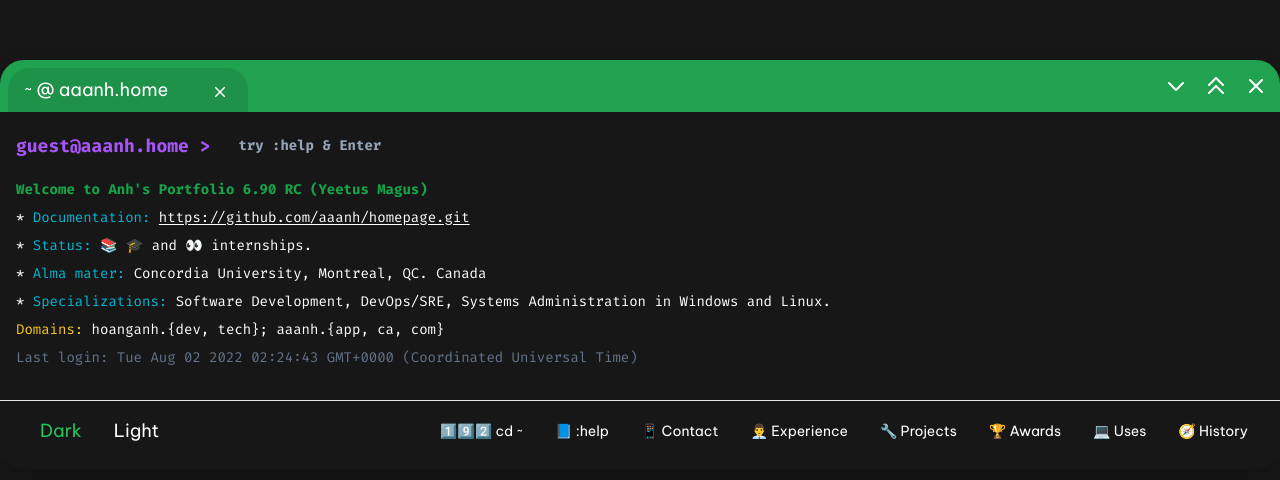
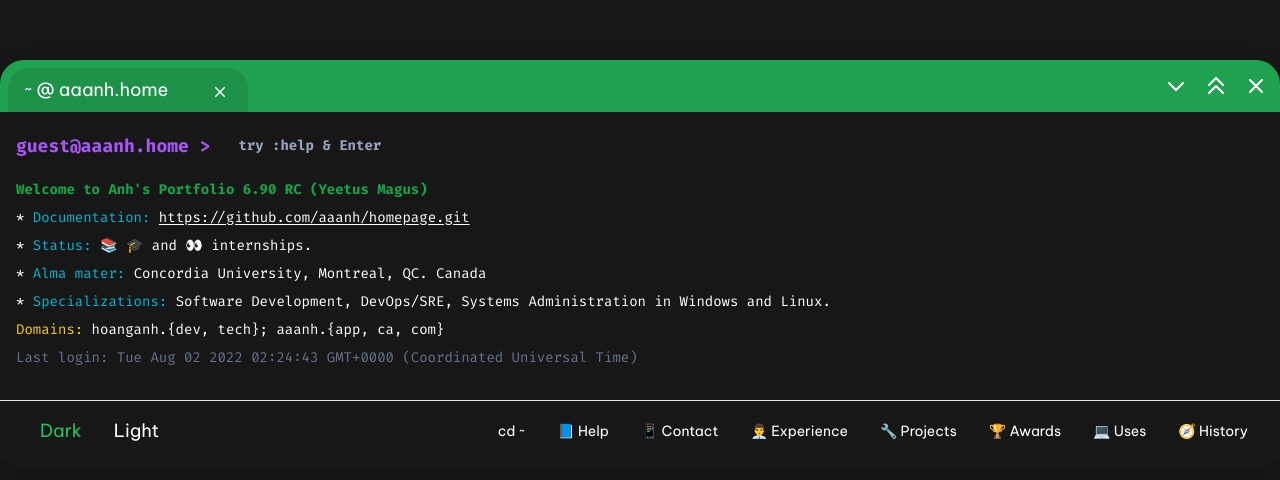
Before and after one commit to zasshuwu/nogamioka, a Next.js app: page /home in a window 1280 px wide. Shown: the part 136-616 px from the top of the page. Built offline with nearby package versions, Linux system fonts and the light colour scheme.

Commit message:
touch up

```diff
--- a/components/IndexContent.js
+++ b/components/IndexContent.js
@@ -41,8 +41,7 @@ const TypedBios = () => {
         <li>I play acoustic guitar.</li>
         <li>A lover for good food.</li>
         <li>Team-player and result-oriented.</li>
-        <li>Capable of administrating Linux</li>
-        <li>...and Windows.</li>
+        <li>Administer Linux and Windows servers.</li>
         <li>Good knowledge on networking protocols.</li>
         <li>Well-versed in orchestration and IaC tools.</li>
         <li>Firm grasp on security concepts &amp; frameworks.</li>
@@ -81,16 +80,12 @@ export default function IndexContent() {
         <h1 className="font-bold">Anh Hoang Nguyen</h1>
         <h2 className="">
           Software Engineer{" "}
-          {
-            <span className="sm:hidden">
               <br></br>
-            </span>
-          }{" "}
           DevOps &amp; Web Development
         </h2>
-        <h3 className="text-neutral-500">
+        {/* <h3 className="text-neutral-500">
           Bachelor of Computer Engineering &apos;24
-        </h3>
+        </h3> */}
         <TypedBios></TypedBios>
 
         <div className="flex space-x-4 justify-center my-4">
--- a/components/NavBar.js
+++ b/components/NavBar.js
@@ -87,13 +87,13 @@ export default function NavBar({ setCommand, setContent }) {
 					onClick={handleHome}
 					className={navBtnStyle + " hover:bg-purple-500 hover:text-white"}
 				>
-					{"1️⃣9️⃣2️⃣ cd ~"}
+					{"cd ~"}
 				</button>
 				<button
 					onClick={handleHelp}
 					className={navBtnStyle + " hover:bg-slate-500 hover:text-white"}
 				>
-					{"📘 :help"}
+					{"📘 Help"}
 				</button>
 				<button
 					onClick={handleContact}
--- a/pages/index.js
+++ b/pages/index.js
@@ -16,7 +16,7 @@ export default function Splash() {
   return (
     <div className="overflow-hidden font-['Fira_Sans'] w-screen h-screen dark:text-white bg-white dark:bg-neutral-900 flex flex-col justify-center items-center transition-all ease-in-out">
       <SEO title="aaanh 👾"></SEO>
-      <div className="relative sm:skew-y-[2deg] p-8 flex flex-col justify-center items-center min-h-[80vh] sm:border sm:min-h-[70vh] rounded-md dark:sm:shadow-[8px_8px_0px_1px_rgba(6,182,212,.9)] sm:shadow-[8px_8px_0px_1px_#8b5cf6] dark:border-neutral-600 border-neutral-200">
+      <div className="relative sm:skew-y-[2deg] p-8 flex flex-col justify-center items-center min-h-[80vh] sm:border sm:min-h-[70vh] min-w-[24vw] rounded-md dark:sm:shadow-[8px_8px_0px_1px_rgba(6,182,212,.9)] sm:shadow-[8px_8px_0px_1px_#8b5cf6] dark:border-neutral-600 border-neutral-200">
         <DynamicIndexContent></DynamicIndexContent>
         <div className="mt-4">
           <SpotifyBadge data={data}></SpotifyBadge>
```
Also changed, not shown: components/Projects.js (line endings or trailing spaces).
